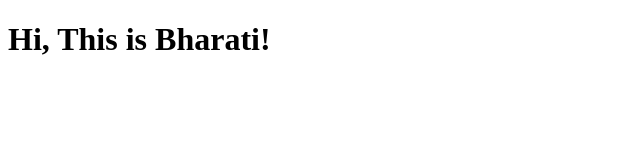
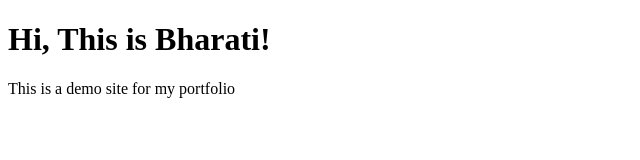
Before and after one commit to bharati-21/bharati-portfolio-demo, a plain HTML site: page index.html in a window 1280 px wide. Shown: the whole page, without its empty margins (0-640 px from the left). Drawn offline with Linux system fonts and the light colour scheme.

Commit message:
refactor: added description
Added description using <p>

```diff
--- a/index.html
+++ b/index.html
@@ -4,9 +4,10 @@
         <meta charset="UTF-8">
         <meta http-equiv="X-UA-Compatible" content="IE=edge">
         <meta name="viewport" content="width=device-width, initial-scale=1.0">
-        <title>Bharati's Portfolio</title>
+        <title>Bharati's Portfolio Demo</title>
     </head>
     <body>
         <h1>Hi, This is Bharati!</h1>
+        <p>This is a demo site for my portfolio</p>
     </body>
 </html>
```
